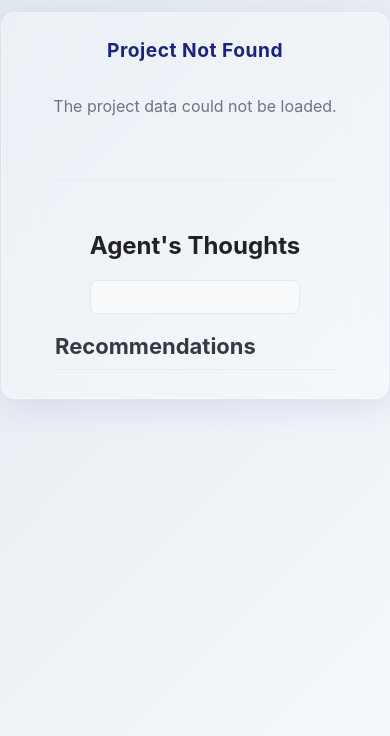
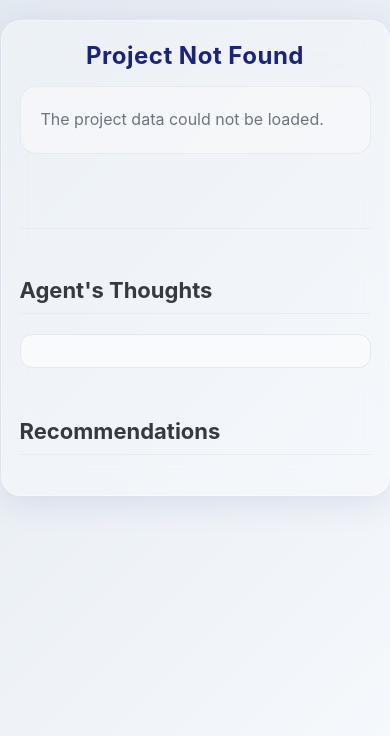
Before and after one commit to ISDO-TUM/Capstone-2025, a Flask app: page /project/1 in a window 390 px wide. Shown: the top 736 px of the page. Before the commit the page ends 421 px from the top, so only its background shows below. Run offline with Flask 3, Linux system fonts and the light colour scheme.

Commit message:
Small UI adjustments

```diff
--- a/static/css/style.css
+++ b/static/css/style.css
@@ -13,9 +14,10 @@ body {
     border-radius: 28px;
     box-shadow: 0 8px 32px 0 rgba(31, 38, 135, 0.10);
     padding: 48px 44px 36px 44px;
-    margin: 48px auto;
-    max-width: 520px;
-    width: 95vw;
+    margin: 30px auto;
+    max-width: 1400px;
+    width: 90vw;
+    min-width: 320px;
     backdrop-filter: blur(18px) saturate(1.2);
     -webkit-backdrop-filter: blur(18px) saturate(1.2);
     border: 1.5px solid rgba(255,255,255,0.35);
@@ -70,17 +73,51 @@ body {
 
 .form-group textarea {
     resize: vertical;
-    min-height: 90px;
+    min-height: 120px;
+}
+
+/* Form layout for desktop */
+@media (min-width: 768px) {
+    #createProjectForm {
+        display: grid;
+        grid-template-columns: 1fr;
+        gap: 32px;
+        width: 100%;
+    }
+
+    .form-group:first-child {
+        grid-column: 1;
+    }
+
+    .form-group:nth-child(2) {
+        grid-column: 1;
+    }
+
+    .form-group:nth-child(3) {
+        grid-column: 1;
+    }
+
+    .btn.btn-primary {
+        grid-column: 1;
+        justify-self: center;
+        max-width: 300px;
+    }
+
+    .form-group textarea {
+        min-height: 140px;
+    }
 }
 
 .project-header {
     margin-bottom: 30px;
     padding-bottom: 20px;
     border-bottom: 1px solid #e9ecef;
+    width: 100%;
 }
 
 .project-header h1 {
     font-size: 28px;
+    margin: 0 0 16px 0;
 }
 
 .project-header p {
@@ -93,6 +130,11 @@ body {
     position: relative;
     overflow: hidden;
     transition: all 0.4s cubic-bezier(0.25, 0.46, 0.45, 0.94);
+    background: rgba(248, 249, 250, 0.6);
+    border-radius: 16px;
+    padding: 20px;
+    margin-top: 16px;
+    border: 1px solid rgba(0, 0, 0, 0.05);
 }
 
 .description-content {
@@ -147,46 +191,53 @@ body {
 }
 
 .expand-btn {
-    background: rgba(0, 0, 0, 0.03);
-    border: 1px solid rgba(0, 0, 0, 0.06);
-    border-radius: 16px;
-    padding: 6px 12px;
+    background: rgba(255, 255, 255, 0.8);
+    border: 1px solid rgba(0, 0, 0, 0.08);
+    border-radius: 20px;
+    padding: 10px 18px;
     display: flex;
     align-items: center;
-    gap: 6px;
+    gap: 8px;
     cursor: pointer;
-    transition: all 0.2s cubic-bezier(0.25, 0.46, 0.45, 0.94);
-    font-size: 13px;
-    color: #6c757d;
+    transition: all 0.25s cubic-bezier(0.25, 0.46, 0.45, 0.94);
+    font-size: 14px;
+    color: #495057;
     font-weight: 500;
+    box-shadow: 0 2px 8px rgba(0, 0, 0, 0.04);
 }
 
 .expand-btn:hover {
-    background: rgba(0, 0, 0, 0.06);
-    border-color: rgba(0, 0, 0, 0.1);
-    color: #495057;
+    background: rgba(255, 255, 255, 0.95);
+    border-color: rgba(0, 0, 0, 0.12);
+    color: #343a40;
     transform: translateY(-1px);
+    box-shadow: 0 4px 12px rgba(0, 0, 0, 0.08);
 }
 
 .expand-btn:active {
     transform: translateY(0);
-    background: rgba(0, 0, 0, 0.08);
+    background: rgba(248, 249, 250, 0.95);
+    box-shadow: 0 2px 6px rgba(0, 0, 0, 0.06);
 }
 
 .expand-text {
-    font-size: 13px;
+    font-size: 14px;
     transition: all 0.2s ease;
 }
 
 .expand-icon {
-    width: 14px;
-    height: 14px;
+    width: 16px;
+    height: 16px;
     transition: all 0.3s cubic-bezier(0.25, 0.46, 0.45, 0.94);
     flex-shrink: 0;
 }
 
 .expand-btn.expanded .expand-icon {
     transform: rotate(180deg);
+}
+
+.recommendations-section {
+    width: 100%;
 }
 
 .recommendations-section h2 {
@@ -199,8 +250,8 @@ body {
 
 .recommendations-grid {
     display: grid;
-    grid-template-columns: repeat(auto-fill, minmax(280px, 1fr));
-    gap: 20px;
+    grid-template-columns: repeat(auto-fill, minmax(320px, 1fr));
+    gap: 24px;
 }
 
 .recommendation-card {
@@ -241,6 +292,19 @@ body {
     margin-bottom: 0;
 }
 
+.agent-thoughts-section {
+    width: 100%;
+    margin-bottom: 32px;
+}
+
+.agent-thoughts-section h2 {
+    font-size: 22px;
+    color: #343a40;
+    margin-bottom: 20px;
+    padding-bottom: 10px;
+    border-bottom: 1px solid #e9ecef;
+}
+
 .agent-thoughts-list {
   list-style: none;
   padding: 1rem;
@@ -248,7 +312,7 @@ body {
   font-family: monospace;
   background-color: #f9fafb;
   border: 1px solid #e5e7eb;
-  border-radius: 8px;
+  border-radius: 12px;
   max-height: 400px;
   overflow-y: auto;
 }
@@ -580,76 +646,116 @@ body {
 }
 
 /* --- RESPONSIVE --- */
+/* Desktop optimizations */
+@media (min-width: 1200px) {
+    .container {
+        max-width: 1500px;
+        padding: 50px 60px 40px 60px;
+    }
+    .form-group {
+        margin-bottom: 32px;
+    }
+    .recommendations-grid {
+        grid-template-columns: repeat(auto-fill, minmax(400px, 1fr));
+        gap: 32px;
+    }
+    .projects-list {
+        padding: 0 40px 64px 40px;
+        max-width: 1600px;
+    }
+}
+
+/* Tablet and smaller desktop */
 @media (max-width: 1100px) {
     .main-header, .projects-list {
-        padding-left: 12px;
-        padding-right: 12px;
+        padding-left: 30px;
+        padding-right: 30px;
     }
+    .container {
+        max-width: 90vw;
+        padding: 40px 40px 30px 40px;
+        margin: 25px auto;
+    }
+}
+
+/* Mobile tablet */
+@media (max-width: 768px) {
     .main-header {
         flex-direction: column;
         gap: 18px;
         align-items: flex-start;
+        padding: 18px 20px 12px 20px;
+    }
+    .projects-list {
+        padding: 0 20px 24px 20px;
+        gap: 24px;
+        grid-template-columns: 1fr;
+    }
+    .container {
+        max-width: 90vw;
+        padding: 30px 20px 20px 20px;
+        margin: 25px auto;
+    }
+    .recommendations-grid {
+        grid-template-columns: 1fr;
+        gap: 20px;
     }
 }
-@media (max-width: 700px) {
+
+/* Mobile */
+@media (max-width: 480px) {
     .main-header {
-        padding: 18px 4px 12px 4px;
+        padding: 16px 15px 10px 15px;
+    }
+    .main-header h1 {
+        font-size: 1.4rem;
     }
     .projects-list {
-        padding: 0 2vw 24px 2vw;
-        gap: 18px;
+        padding: 0 15px 20px 15px;
+        gap: 16px;
     }
     .project-card {
-        padding: 18px 8px 14px 8px;
+        padding: 20px 16px;
+    }
+    .project-title {
+        font-size: 1.1rem;
+    }
+    .project-description {
+        font-size: 1rem;
     }
     .search-bar {
         max-width: 100%;
-        padding: 14px 12px;
+        padding: 14px 18px;
+        font-size: 1rem;
+    }
+    .create-project-cta {
+        font-size: 1rem;
+        padding: 12px 20px;
     }
     .container {
-        padding: 24px 6vw 18px 6vw;
-        margin: 24px auto;
-        max-width: 99vw;
+        max-width: 90vw;
+        padding: 20px 18px;
+        margin: 20px auto;
+        border-radius: 20px;
+    }
+    .container h1 {
+        font-size: 1.5rem;
+    }
+    .form-group {
+        margin-bottom: 24px;
     }
     .form-group label {
         font-size: 1rem;
     }
+    .form-group input[type="text"],
+    .form-group textarea {
+        font-size: 1rem;
+        padding: 12px 16px;
+        border-radius: 14px;
+    }
     .btn.btn-primary {
         font-size: 1rem;
-        padding: 12px 10px;
-    }
-}
-@media (max-width: 500px) {
-    .main-header h1 {
-        font-size: 1.3rem;
-    }
-    .project-title {
-        font-size: 1.05rem;
-    }
-    .project-description {
-        font-size: 0.98rem;
-    }
-    .create-project-cta {
-        font-size: 0.98rem;
-        padding: 12px 18px;
-    }
-    .container {
-        padding: 12px 2vw 8px 2vw;
-        margin: 12px auto;
-        border-radius: 14px;
-    }
-    .container h1 {
-        font-size: 1.2rem;
-    }
-    .form-group input[type="text"],
-    .form-group textarea {
-        font-size: 0.98rem;
-        padding: 10px 8px;
-        border-radius: 10px;
-    }
-    .btn.btn-primary {
-        font-size: 0.98rem;
-        padding: 10px 4px;
+        padding: 14px 24px;
         border-radius: 18px;
     }
 }
--- a/static/js/script.js
+++ b/static/js/script.js
@@ -321,7 +321,7 @@ document.addEventListener('DOMContentLoaded', () => {
             fadeOverlay.classList.toggle('visible', isCollapsed);
             controls.classList.add('visible');
 
-            expandText.textContent = isCollapsed ? 'Show full description' : 'Show less';
+            expandText.textContent = isCollapsed ? 'Show full description' : 'Hide full description';
 
             toggleButton.addEventListener('click', () => {
                 const currentlyCollapsed = descriptionDisplay.classList.contains('collapsed');
@@ -331,7 +331,7 @@ document.addEventListener('DOMContentLoaded', () => {
                 toggleButton.classList.toggle('expanded', currentlyCollapsed);
                 fadeOverlay.classList.toggle('visible', !currentlyCollapsed);
 
-                expandText.textContent = !currentlyCollapsed ? 'Show full description' : 'Show less';
+                expandText.textContent = !currentlyCollapsed ? 'Show full description' : 'Hide full description';
             });
         } else {
             // Short description, no need to use expandable view
--- a/templates/project_overview.html
+++ b/templates/project_overview.html
@@ -18,7 +18,7 @@
             </div>
             <div class="description-controls" id="descriptionControls">
                 <button class="expand-btn" id="descriptionToggle">
-                    <span class="expand-text">Show more</span>
+                    <span class="expand-text">Show full description</span>
                     <svg class="expand-icon" viewBox="0 0 24 24" fill="none" stroke="currentColor" stroke-width="1.5">
                         <polyline points="6,9 12,15 18,9"></polyline>
                     </svg>
```
Also changed, not shown: other parts of static/css/style.css (+29 -23 lines).
